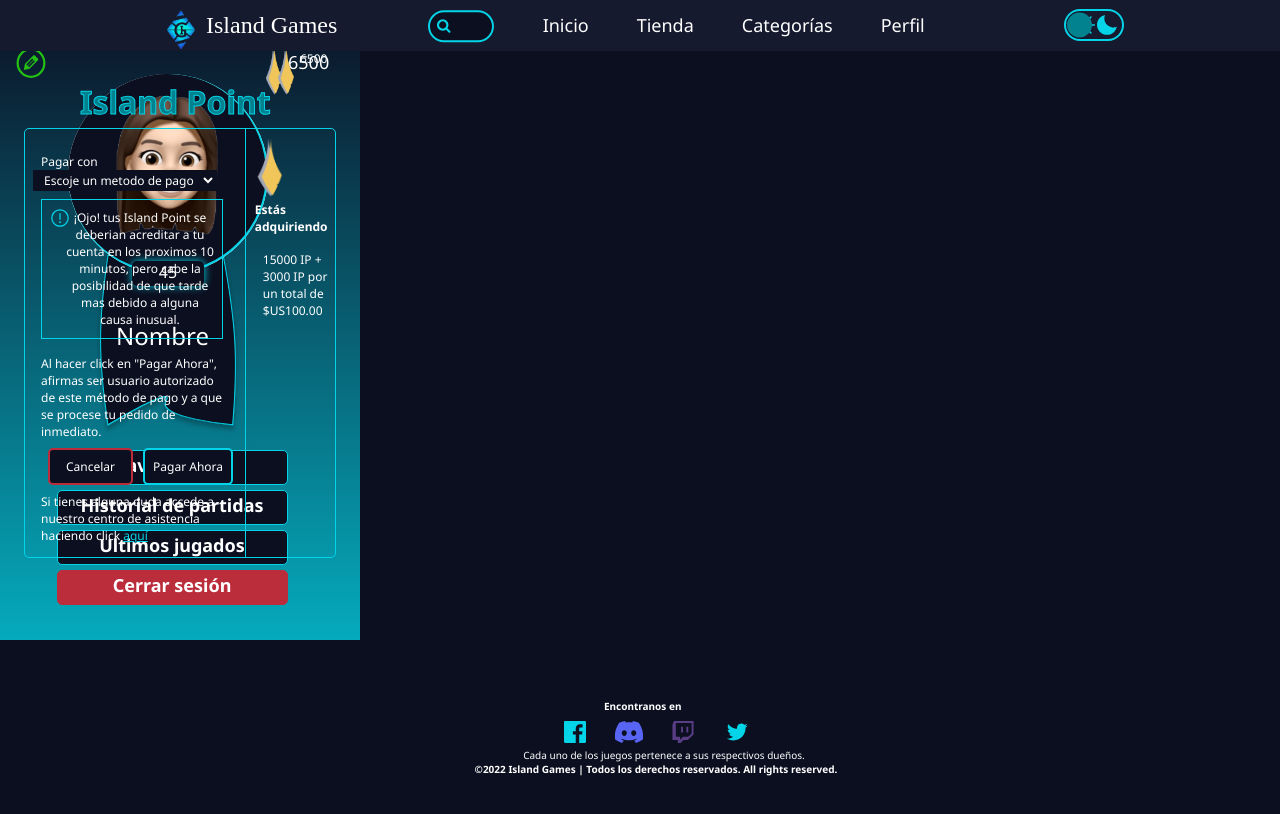
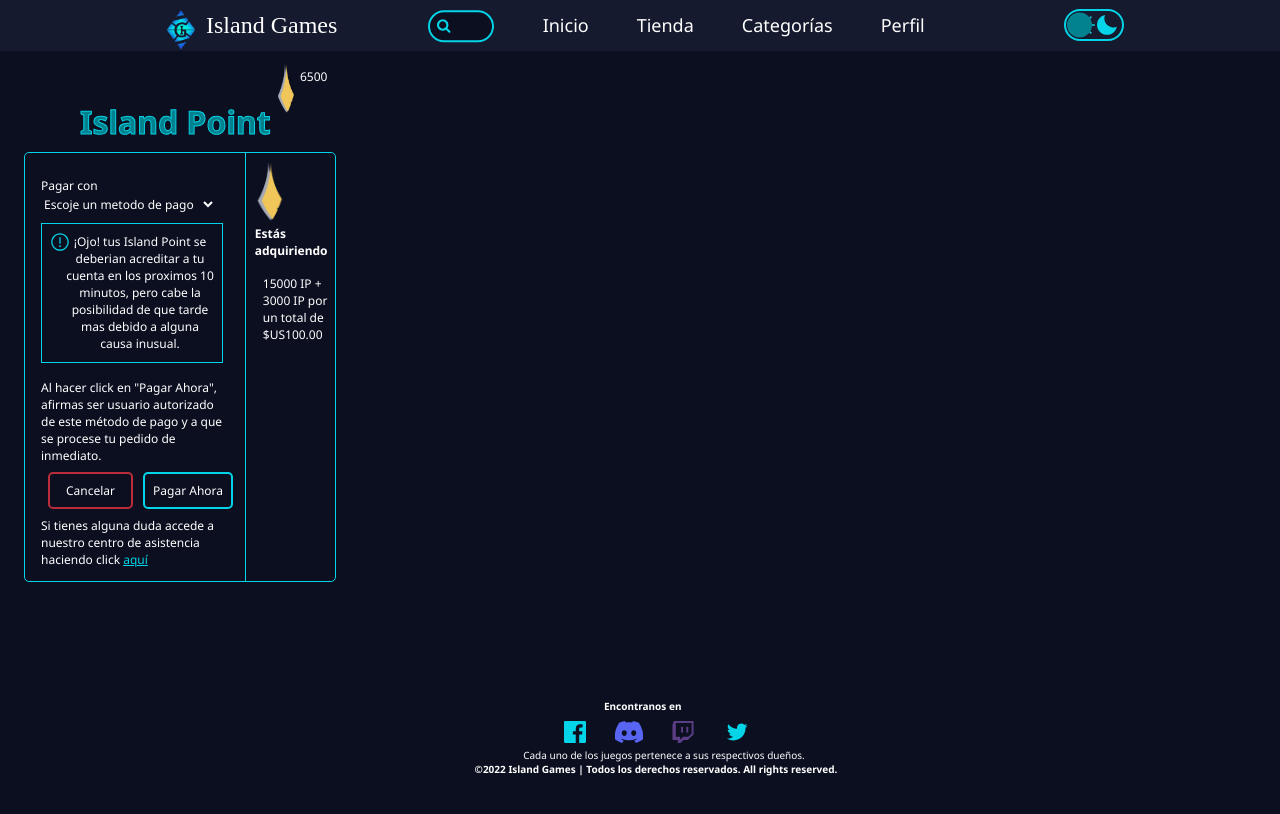
Before and after one commit to YamilaAbad/InterfacesDeUsuario, an Angular app in the folder TP2/: page / in a window 1280 px wide. Shown: the top 814 px of the page. Built offline with nearby package versions, Linux system fonts and the light colour scheme; a web font is replaced by a local one.

Commit message:
arreglo de medidas desbordadas

```diff
--- a/TP2/src/app/app.component.html
+++ b/TP2/src/app/app.component.html
@@ -8,8 +8,8 @@
 </head>
 <body>
   <app-ig-navbar></app-ig-navbar>
-  <app-perfil></app-perfil>
   <app-tienda-compra></app-tienda-compra>
+
   <app-footer></app-footer>
 </body>
 </html>
--- a/TP2/src/app/componentes/tienda-compra/tienda-compra.component.css
+++ b/TP2/src/app/componentes/tienda-compra/tienda-compra.component.css
@@ -12,13 +12,13 @@
     position: absolute;
     left: 300px;
     margin-right: var(--margen3);
-
+    margin-top: 18px;
   }
 h1{
     font-family: var(--fuente-general);
     position: absolute;
     font-size: var(--h2-size);
-    top: 80px;
+    top: 100px;
     left: 80px;
     color: var(--color-primario-oscuro);
     -webkit-text-stroke: 1px var(--color-primario);
@@ -29,7 +29,7 @@ h1{
     border: 1px solid var(--color-primario);
     border-radius: 5px;
     position: relative;
-    bottom: 32rem;
+    bottom: 30.5rem;
     left: var(--margen3);
     right: var(--margen3);
     margin-bottom: var(--margen3);
@@ -118,7 +118,7 @@ p{
     width: 1px;
     height: 430px;
     background: var(--color-primario);
-    top:-60.4rem;
+    top:-58.9rem;
     left: 245px;
     position: relative;
     z-index: 1;
--- a/TP2/src/app/componentes/tienda-principal/tienda-principal.component.css
+++ b/TP2/src/app/componentes/tienda-principal/tienda-principal.component.css
@@ -8,13 +8,13 @@
     position: absolute;
     left: 300px;
     margin-right: var(--margen3);
-
+    margin-top: 18px;
   }
 h1{
     font-family: var(--fuente-general);
     position: absolute;
     font-size: var(--h2-size);
-    top: 80px;
+    top: 100px;
     left: 80px;
     color: var(--color-primario-oscuro);
     -webkit-text-stroke: 1px var(--color-primario);
@@ -24,10 +24,10 @@ h1{
     height: 430px;
     border: 2px solid var(--color-primario);
     position: relative;
-    bottom: 32rem;
+    bottom: 30.5rem;
     left: var(--margen3);
     right: var(--margen3);
-    margin-bottom: var(--margen3);
+    margin-bottom: var(--margen5);
 }
 
 .grid-contenedor{
--- a/TP2/src/app/perfil/perfil.component.css
+++ b/TP2/src/app/perfil/perfil.component.css
@@ -16,7 +16,7 @@
  .editar{
    position: relative;
    margin-left: var(--margen2);
-   top: var(--margen5);
+   top: var(--margen7);
  }
  /*******************AVATARS DEL EDITAR*************/
  .avatars-editables{
@@ -31,20 +31,21 @@
  .saldo{
    font-family: var(--fuente-general);
    font-size: var(--normal-size);
+   margin-top: 18px;
  }
 
 /******************************************PERFIL USUARIO***********************************************************/
  .perfilUser{
    position: relative;
    right: var(--margen3);
-   top: var(--margen3);
+   top: var(--margen5);
  }
 
  /********************************************DATOS DE PERFIL USUARIO***************************************************/
 
   .datos{
         position: relative;
-        top: 150px;
+        top: 180px;
         left: var(--margen6);
         text-align: center;
   }
```
